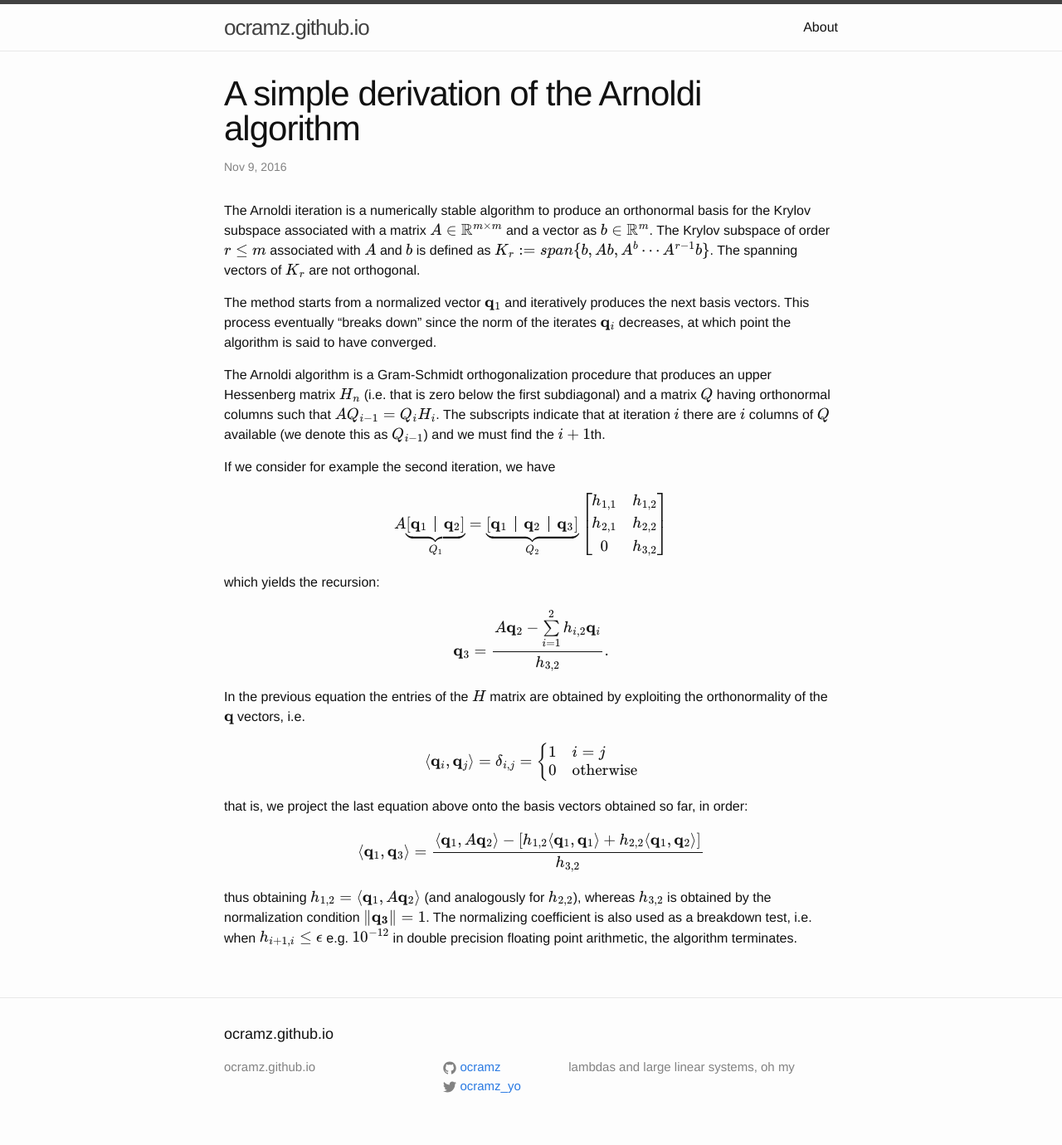
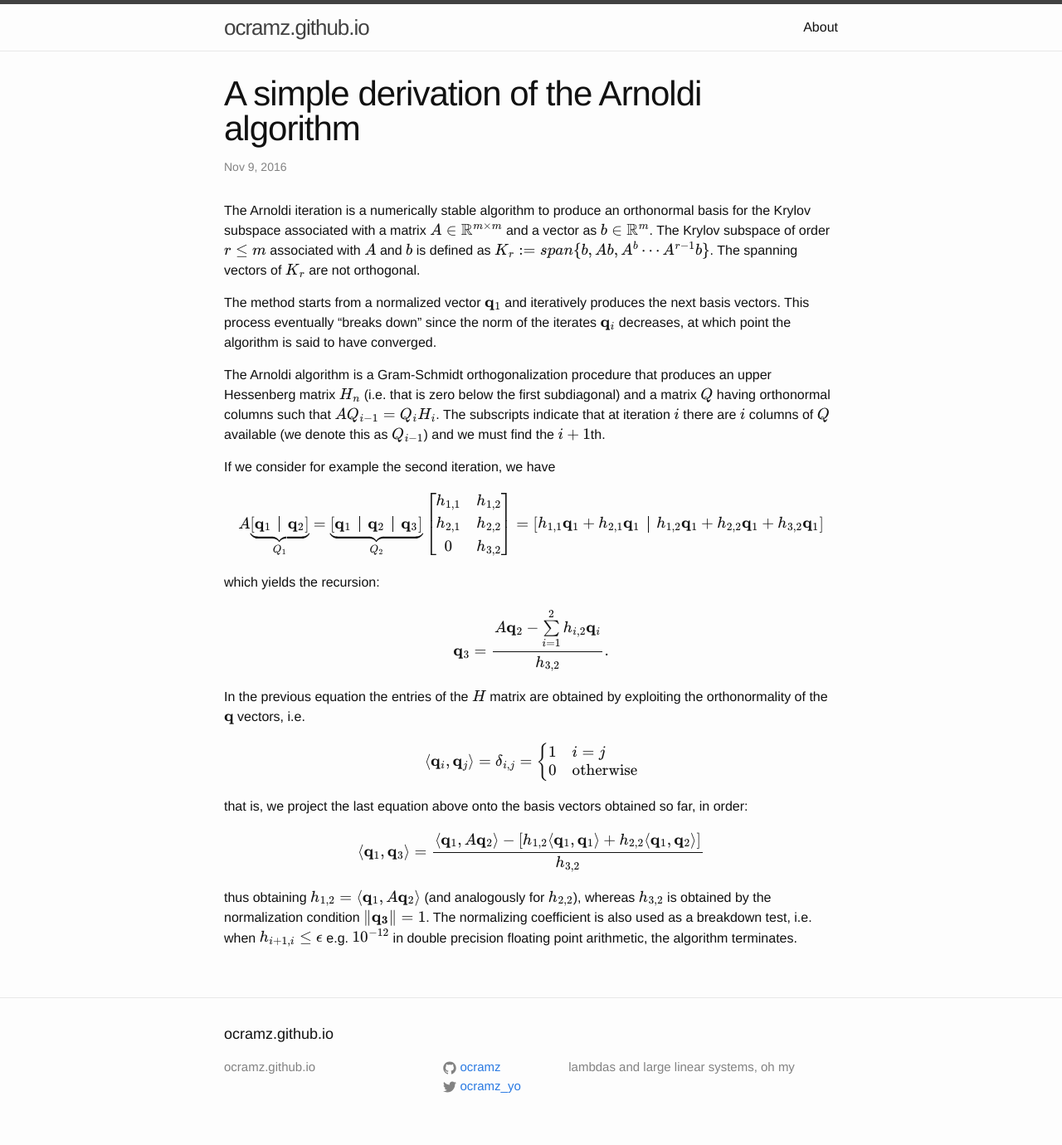
Before and after one commit to ocramz/ocramz.github.io, a Jekyll site: the page built from _posts/2016-11-09-arnoldi-alt.markdown, in a window 1280 px wide. Shown: the whole page at 83% size. Built offline with Jekyll 4.4.1, drawn with Linux system fonts in a browser that asks for light colours; formulas are drawn with MathJax 3.

Commit message:
Arnoldi post

```diff
--- a/_posts/2016-11-09-arnoldi-alt.markdown
+++ b/_posts/2016-11-09-arnoldi-alt.markdown
@@ -40,6 +40,16 @@ A
  0 & h_{3, 2}
 \end{array}
 \right]
+
+=
+
+\left[
+\begin{array}{c | c}
+ h_{1, 1} \mathbf{q}_1 + h_{2, 1} \mathbf{q}_1 &
+ h_{1, 2} \mathbf{q}_1 + h_{2, 2} \mathbf{q}_1 + h_{3, 2} \mathbf{q}_1
+\end{array}
+\right]
+
 $$
 
 which yields the recursion:
```
